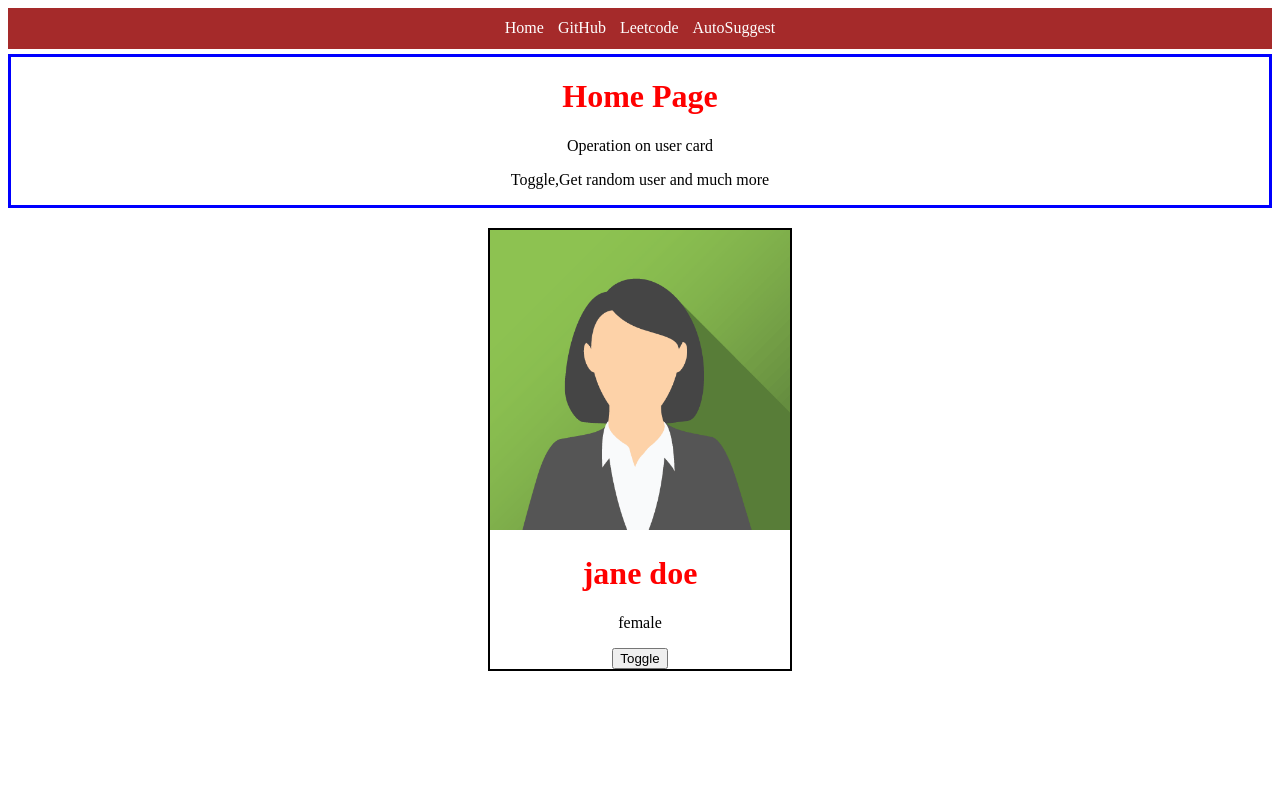
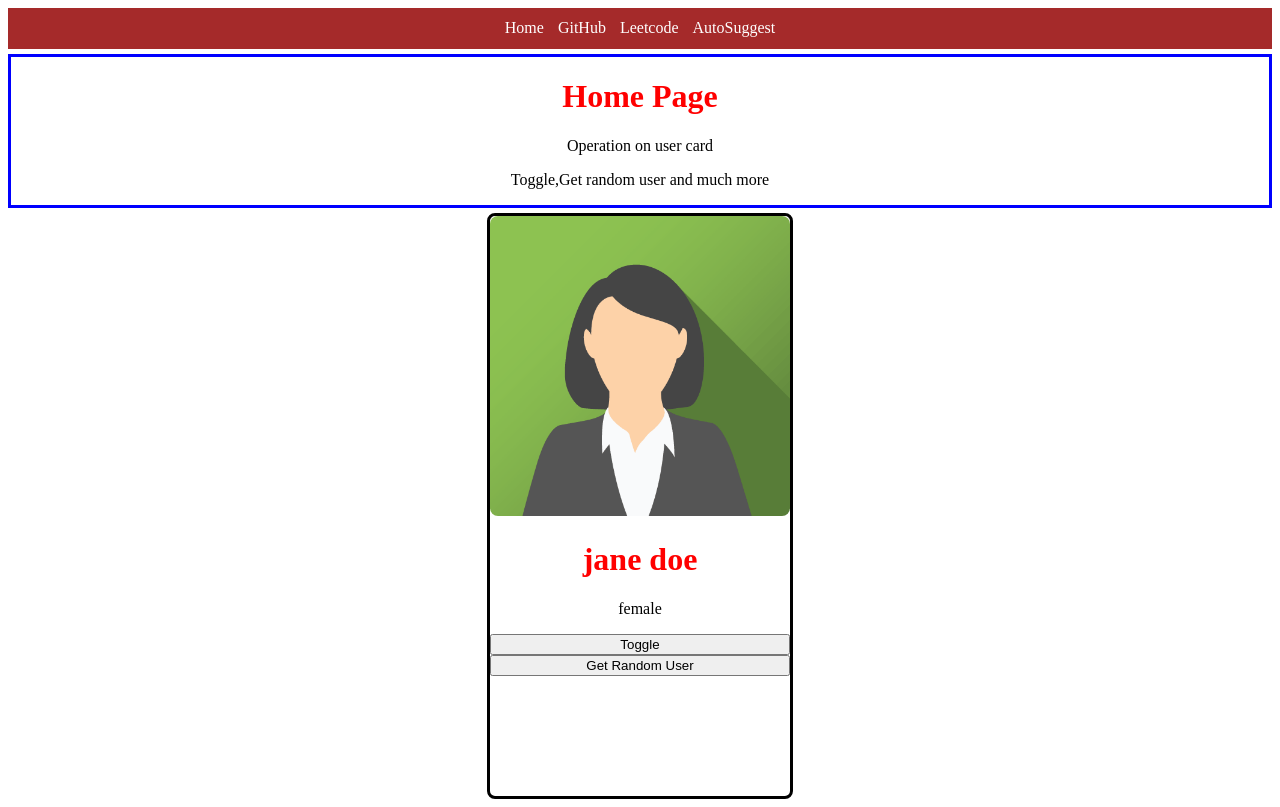
Before and after one commit to Greeshmitha20/autosuggest, a website: page frontend/index.html in a window 1280 px wide. Drawn offline with Linux system fonts and the light colour scheme.

Commit message:
random user

```diff
--- a/frontend/index.css
+++ b/frontend/index.css
@@ -1,6 +1,8 @@
 h1 {
     color: red;
 }
+
+
 /*property:value */
 
 #home-intro {
@@ -31,11 +33,13 @@
 }
 
 #card {
-            border: 2px solid black;
+    border: 3px solid black;
     width: 300px;
-            overflow: hidden;
-            margin: 20px auto;
+    margin: 3px auto;
     text-align: center;
+    margin-top: 5px;
+    height: 580px;
+    border-radius: 8px;
 }
 
 #card-img img {
@@ -46,8 +50,13 @@
 img {
     width: 300px;
     height: 300px;
+    border-radius: 8px;
 }
 
 #action {
     text-align: center;
 }
+
+button {
+    width: 100%;
+}
--- a/frontend/index.html
+++ b/frontend/index.html
@@ -25,9 +25,10 @@
             <img id="img" src=" ./image/jane.png " alt="image not found ">
         </div>
         <div id="action ">
-            <h1 id=" card-name ">jane doe</h1>
-            <p id="card-gender ">female</p>
+            <h1 id="card-name">jane doe</h1>
+            <p id="card-gender">female</p>
             <button onclick="toggle() " id="card-toggle ">Toggle</button>
+            <button onclick="getRandomUser() " id="card-random ">Get Random User</button>
         </div>
     </div>
     <script src="index.js "></script>
--- a/frontend/index.js
+++ b/frontend/index.js
@@ -20,6 +20,32 @@ function toggle() {
     document.getElementById("img").src = users[curUserId].image;
     // name
     document.getElementById("card-name").innerText = users[curUserId].name;
+    // gender
+    document.getElementById("card-gender").innerText = users[curUserId].gender;
+}
+
+function getRandomUser() {
+    fetch("https://randomuser.me/api")
+        .then(function(data) {
+            return data.json()
+        })
+        .then(function(parsedData) {
+            // console.log(parsedData)
+            let gender = parsedData.results[0].gender;
+
+            let first = parsedData.results[0].name.first;
+            let last = parsedData.results[0].name.last;
+            let name = first + " " + last;
+            let imageUrl = parsedData.results[0].picture.large;
+
+            // gender
+            document.getElementById("card-gender").innerText = gender;
+            // name
+            document.getElementById("card-name").innerText = name
+                // img
+            document.getElementById("img").src = imageUrl
+
+        })
 }
 
 console.log("Hello from JS");
```
Lines whose indentation alone changed are shown as unchanged.
